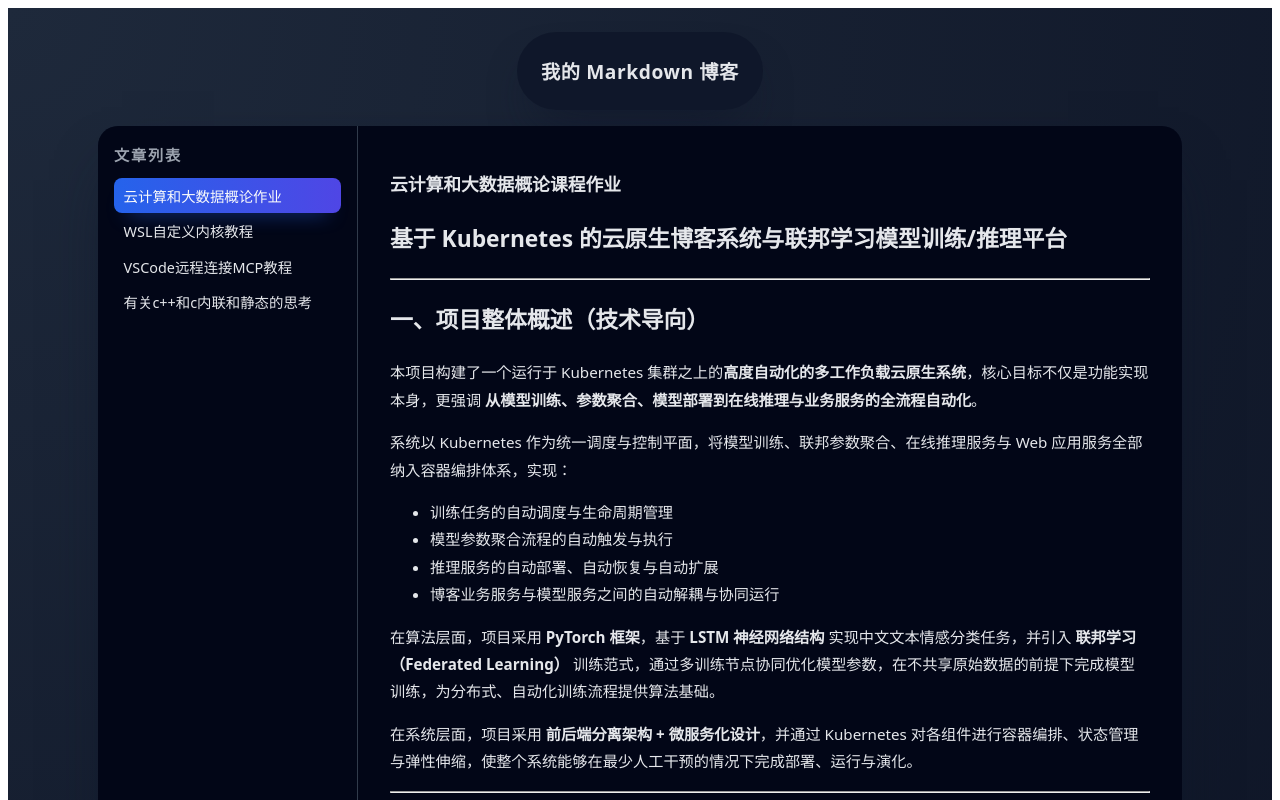
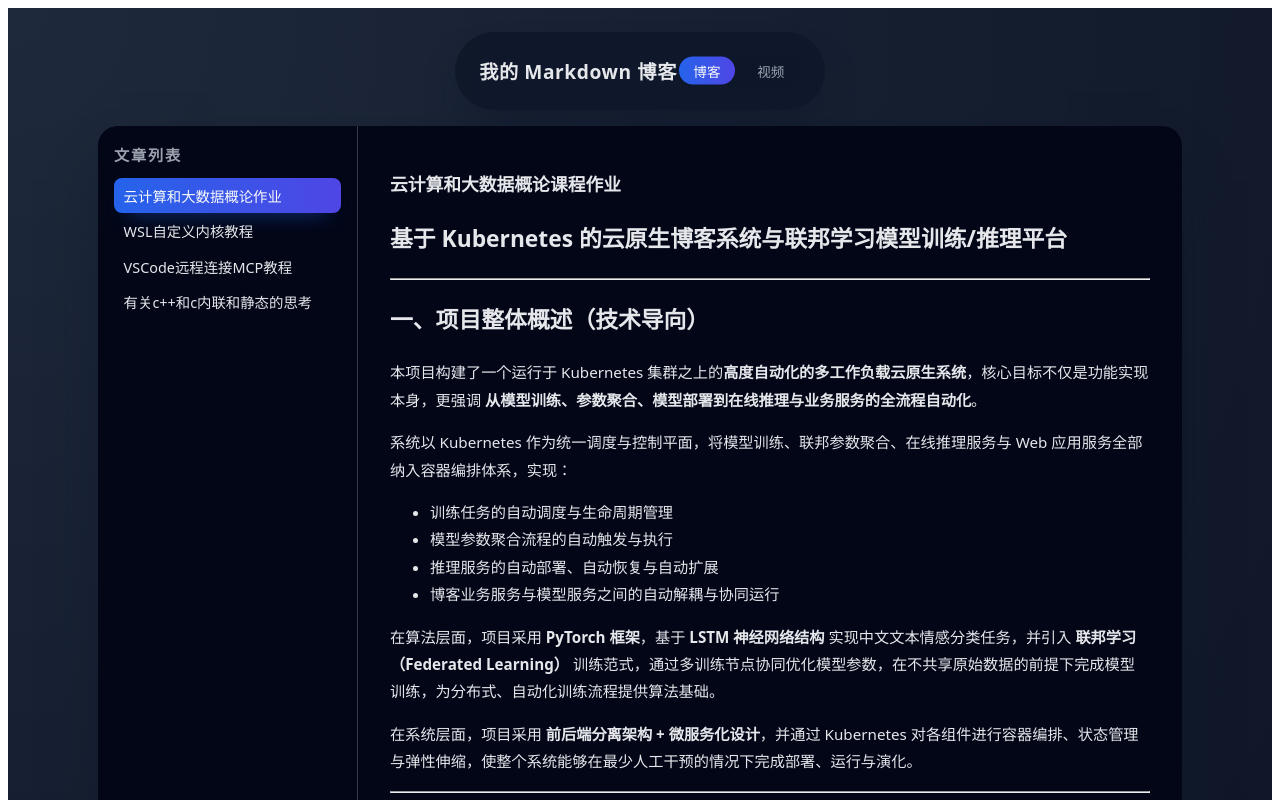
Before and after one commit to axgn/final_hw, a Vue app in the folder blog_website/: page / in a window 1280 px wide. Shown: the top 800 px of the page. Built offline with nearby package versions, Linux system fonts and the light colour scheme; no server answers.

Commit message:
添加视频播放界面

```diff
--- a/blog_website/src/App.vue
+++ b/blog_website/src/App.vue
@@ -2,9 +2,27 @@
   <div class="app">
     <header class="app-header">
       <h1>我的 Markdown 博客</h1>
+      <nav class="app-nav">
+        <button
+          type="button"
+          class="app-nav-btn"
+          :class="{ active: activePage === 'blog' }"
+          @click="activePage = 'blog'"
+        >
+          博客
+        </button>
+        <button
+          type="button"
+          class="app-nav-btn"
+          :class="{ active: activePage === 'video' }"
+          @click="activePage = 'video'"
+        >
+          视频
+        </button>
+      </nav>
     </header>
 
-    <main class="app-main">
+    <main v-if="activePage === 'blog'" class="app-main">
       <section class="sidebar">
         <h2>文章列表</h2>
         <ul>
@@ -45,6 +63,12 @@
         </section>
       </section>
     </main>
+
+    <main v-else class="app-main single-column">
+      <section class="content">
+        <VideoPlayer />
+      </section>
+    </main>
   </div>
 </template>
 
@@ -52,9 +76,12 @@
 import { ref, computed } from 'vue'
 import MarkdownViewer from './components/MarkdownViewer.vue'
 import CommentsSection from './components/CommentsSection.vue'
+import VideoPlayer from './components/VideoPlayer.vue'
 import posts from './posts'
 
 const currentSlug = ref(posts[0]?.slug || '')
+
+const activePage = ref('blog')
 
 const currentPost = computed(() =>
   posts.find((p) => p.slug === currentSlug.value) || null,
@@ -139,6 +166,31 @@ async function analyze() {
   letter-spacing: 0.03em;
 }
 
+.app-nav {
+  display: flex;
+  gap: 0.5rem;
+  background: rgba(15, 23, 42, 0.85);
+  padding: 2px;
+  border-radius: 999px;
+}
+
+.app-nav-btn {
+  border: none;
+  border-radius: 999px;
+  padding: 0.25rem 0.9rem;
+  font-size: 0.85rem;
+  cursor: pointer;
+  background: transparent;
+  color: #9ca3af;
+  transition: background 0.15s ease, color 0.15s ease, transform 0.12s ease;
+}
+
+.app-nav-btn.active {
+  background: linear-gradient(90deg, #2563eb, #4f46e5);
+  color: #f9fafb;
+  transform: translateY(-0.5px);
+}
+
 .app-main {
   display: grid;
   grid-template-columns: 260px minmax(0, 1fr);
@@ -150,6 +202,10 @@ async function analyze() {
   background: rgba(15, 23, 42, 0.98);
   box-shadow: 0 30px 60px -24px rgba(15, 23, 42, 0.95);
   overflow: hidden;
+}
+
+.app-main.single-column {
+  grid-template-columns: minmax(0, 1fr);
 }
 
 .sidebar {
--- /dev/null
+++ b/blog_website/src/components/VideoPlayer.vue
@@ -0,0 +1,81 @@
+<template>
+  <section class="video-page">
+    <header class="video-header">
+      <h2>视频播放</h2>
+      <p class="video-subtitle">在这里可以播放你自己上传或托管的视频文件。</p>
+    </header>
+
+    <div class="video-player-card">
+      <video
+        class="video-element"
+        controls
+        :src="videoSrc"
+        poster="/images/homework/video_poster.png"
+      >
+        您的浏览器不支持 video 标签。
+      </video>
+      <p class="video-tip">
+        当前示例视频地址为 <code>/videos/demo.mp4</code>，你可以将视频文件放在
+        <code>public/videos</code> 目录下并修改这里的路径。
+      </p>
+    </div>
+  </section>
+</template>
+
+<script setup>
+import { computed } from 'vue'
+
+// 这里可以根据需要改成从配置或后端获取
+const videoSrc = computed(() => '/videos/demo.mp4')
+</script>
+
+<style scoped>
+.video-page {
+  max-width: 860px;
+  margin: 0 auto;
+  color: #e5e7eb;
+}
+
+.video-header h2 {
+  margin: 0 0 0.4rem;
+  font-size: 1.3rem;
+  font-weight: 600;
+}
+
+.video-subtitle {
+  margin: 0;
+  font-size: 0.9rem;
+  color: #9ca3af;
+}
+
+.video-player-card {
+  margin-top: 1.25rem;
+  padding: 1rem 1.1rem 1.15rem;
+  border-radius: 0.9rem;
+  background: radial-gradient(circle at top, #020617 0, #020617 45%, #030712 100%);
+  box-shadow: 0 24px 40px -24px rgba(15, 23, 42, 0.95);
+  border: 1px solid rgba(55, 65, 81, 0.9);
+}
+
+.video-element {
+  width: 100%;
+  max-height: 480px;
+  border-radius: 0.75rem;
+  outline: none;
+  background: #000;
+}
+
+.video-tip {
+  margin-top: 0.7rem;
+  font-size: 0.85rem;
+  color: #9ca3af;
+}
+
+.video-tip code {
+  font-family: ui-monospace, SFMono-Regular, Menlo, Monaco, Consolas,
+    'Liberation Mono', 'Courier New', monospace;
+  background: rgba(15, 23, 42, 0.9);
+  padding: 0.05rem 0.25rem;
+  border-radius: 3px;
+}
+</style>
```
